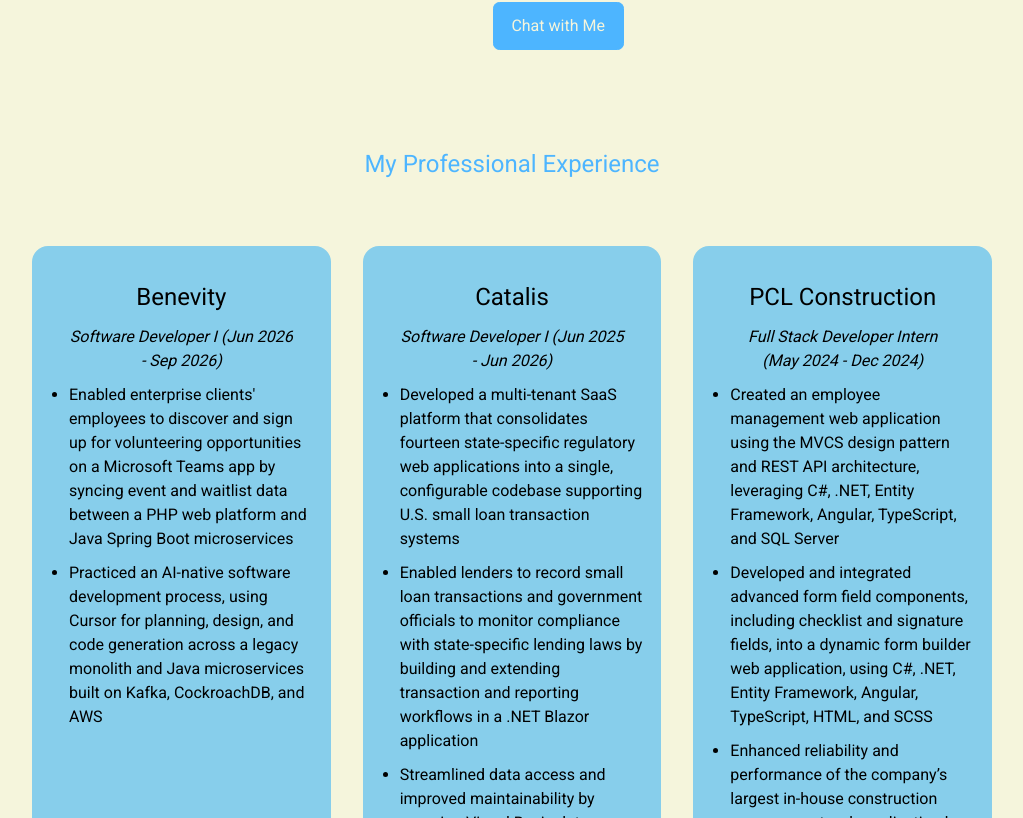
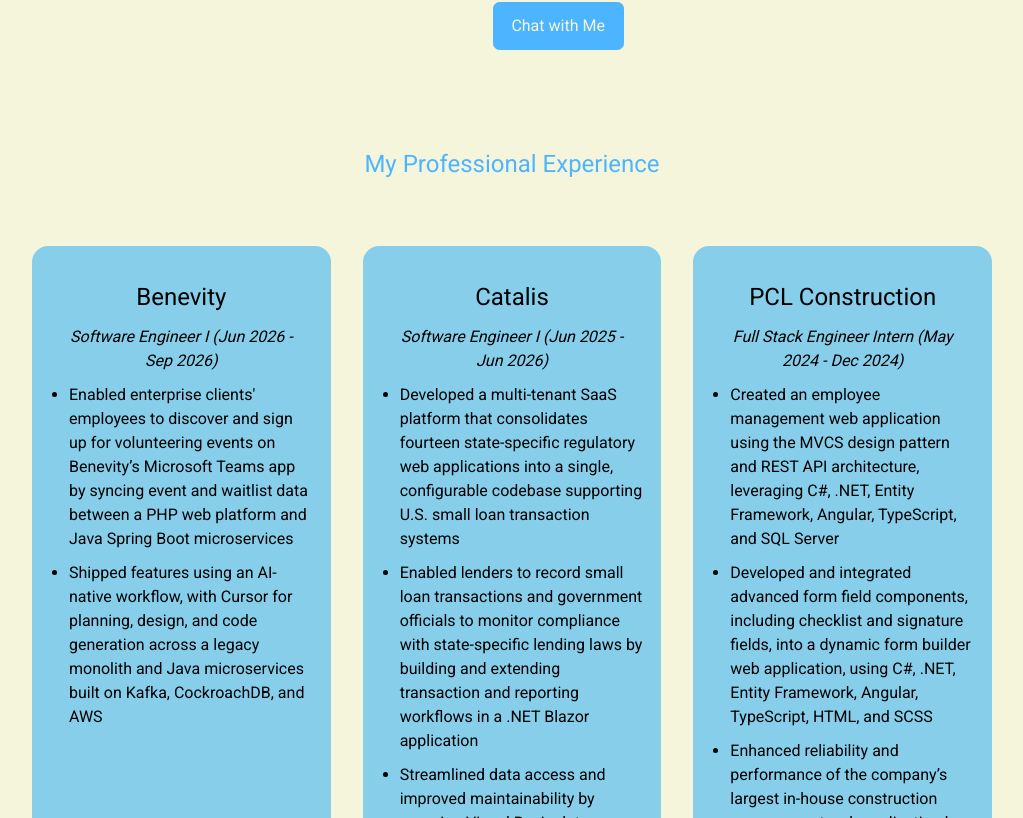
Before and after one commit to hkothari1/react-portfolio-website-1, a React (Create React App) app: page / in a window 1280 px wide. Shown: the part 1982-2800 px from the top of the page, without its empty margins (128-1151 px from the left). Built offline with nearby package versions, Linux system fonts and the light colour scheme; a web font is replaced by a local one.

Commit message:
Updated resume + work experience titles

```diff
--- a/src/components/about/About.jsx
+++ b/src/components/about/About.jsx
@@ -36,7 +36,7 @@
           </div>
 
           <p>
-            My name is Heet and and I'm a previous Software Developer at
+            My name is Heet and and I'm a previous Software Engineer at
             Benevity and Catalis. I'm also a software engineering graduate from the
             University of Alberta. I love programming because it allows me to
             develop meaningful and impactful software. I made this website using
--- a/src/components/experience/Experience.jsx
+++ b/src/components/experience/Experience.jsx
@@ -9,27 +9,26 @@
       <div className="container experience__container">
         <div className="experience__Benevity">
           <h2 class="company">Benevity</h2>
-          <h4 class="position">Software Developer I (Jun 2026 - Sep 2026)</h4>
+          <h4 class="position">Software Engineer I (Jun 2026 - Sep 2026)</h4>
           <div className="experience_content">
             <ul class="list">
               <li class="list-item">
                 Enabled enterprise clients' employees to discover and sign up
-                for volunteering opportunities on a Microsoft Teams app by
+                for volunteering events on Benevity’s Microsoft Teams app by
                 syncing event and waitlist data between a PHP web platform and
                 Java Spring Boot microservices
               </li>
               <li class="list-item">
-                Practiced an AI-native software development process, using
-                Cursor for planning, design, and code generation across a legacy
-                monolith and Java microservices built on Kafka, CockroachDB, and
-                AWS
+                Shipped features using an AI-native workflow, with Cursor for
+                planning, design, and code generation across a legacy monolith
+                and Java microservices built on Kafka, CockroachDB, and AWS
               </li>
             </ul>
           </div>
         </div>
         <div className="experience__Catalis">
           <h2 class="company">Catalis</h2>
-          <h4 class="position">Software Developer I (Jun 2025 - Jun 2026)</h4>
+          <h4 class="position">Software Engineer I (Jun 2025 - Jun 2026)</h4>
           <div className="experience_content">
             <ul class="list">
               <li class="list-item">
@@ -60,7 +59,7 @@
         <div className="experience__PCLConstruction">
           <h2 class="company">PCL Construction</h2>
           <h4 class="position">
-            Full Stack Developer Intern (May 2024 - Dec 2024)
+            Full Stack Engineer Intern (May 2024 - Dec 2024)
           </h4>
           <div className="experience_content">
             <ul class="list">
@@ -87,7 +86,7 @@
         <div className="experience__48HourDiscovery">
           <h2 class="company">48HourDiscovery</h2>
           <h4 class="position">
-            Full Stack Developer Intern (May 2023 – Aug 2023)
+            Full Stack Engineer Intern (May 2023 – Aug 2023)
           </h4>
           <div className="experience_content">
             <ul class="list">
@@ -108,7 +107,7 @@
         <div className="experience__SoftwareGovtofCanada">
           <h2 class="company">Government of Canada</h2>
           <h4 class="position">
-            Software Developer Intern (Jan 2023 - Apr 2023)
+            Software Engineer Intern (Jan 2023 - Apr 2023)
           </h4>
           <div className="experience_content">
             <ul class="list">
--- a/src/components/header/Header.jsx
+++ b/src/components/header/Header.jsx
@@ -11,7 +11,7 @@
         <h5>Hi I'm</h5>
         <h1>Heet Kothari</h1>
         {/* Check "text-light" class in index.css */}
-        <h5 className="text-light">Software Developer</h5>
+        <h5 className="text-light">Software Engineer</h5>
         <CTA />
         <HeaderSocials />
         <div className="me">
```
Also changed, not shown: src/assets/reactportfolio2.png, 1 other file (tests, documents, lock files or other folders).
